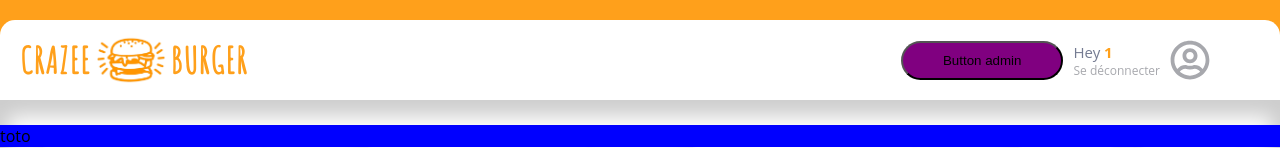
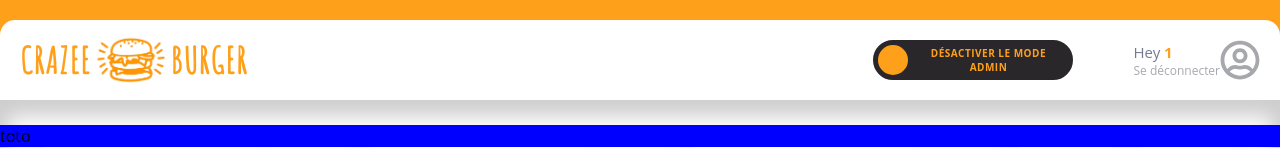
Before and after one commit to NikotoKoto/crazy-burger, a React (Vite) app: page /order/1 in a window 1280 px wide. Shown: the top 148 px of the page. Built offline with nearby package versions, Linux system fonts and the light colour scheme.

Commit message:
🍱F06: Navbar > RightSide > Add asset ToggleButton

```diff
--- a/src/components/pages/order/navbar/Profile.jsx
+++ b/src/components/pages/order/navbar/Profile.jsx
@@ -20,6 +20,7 @@
   color: ${theme.colors.greyBlue};
   display: flex;
   flex-direction: column;
+  padding-left: 50px;
 
   span {
     font-size: ${theme.fonts.size.P0};
--- a/src/components/pages/order/navbar/RightSide.jsx
+++ b/src/components/pages/order/navbar/RightSide.jsx
@@ -2,7 +2,7 @@
 import styled from "styled-components";
 import Profile from "./Profile";
 import { theme } from "../../../../theme";
-
+import ToggleButton from "../../../reusable-ui/ToggleButton";
 export default function RightSide({  IconNav, ...restProps }) {
   //state
   const { username } = useParams();
@@ -10,8 +10,10 @@
 
   //render
   return (
-    <RightSideStyled>
-      <button className="buttonAdmin">Button admin</button>
+    <RightSideStyled className="toggle-button">
+      <ToggleButton
+      labelIfUnchecked="Désactiver le mode Admin"
+      labelIfChecked="Activer le mode Admin"/>
      <Profile
      username={username}/>
       {IconNav && IconNav}
@@ -20,12 +22,8 @@
 }
 
 const RightSideStyled = styled.div`
-  background-color: #fff;
   display: flex;
-  justify-content: center;
   align-items: center;
-  gap: 10px;
-  padding: 0 50px 0 0;
 
    .iconNav {
     width: 40px;
@@ -33,14 +31,5 @@
     color: ${theme.colors.greyMedium};
   }
 
-  .buttonAdmin{
-    padding: 10px 40px;
-    border-radius: 25px;
-    background-color: purple;
-    cursor: pointer;
 
-    &:active{
-      transform: scale(0.95);
-    }
-  }
 `;
--- a/src/components/pages/order/orderPage.jsx
+++ b/src/components/pages/order/orderPage.jsx
@@ -1,7 +1,7 @@
-import Navbar from "./Navbar/Navbar";
+import Navbar from "./navbar/Navbar";
 import styled from "styled-components";
 import { theme } from "../../../theme";
-import Main from "./Main/Main";
+import Main from "./main/Main";
 
 export default function orderPage() {
   //state
--- /dev/null
+++ b/src/components/reusable-ui/ToggleButton.jsx
@@ -0,0 +1,134 @@
+import React from "react"
+import styled from "styled-components"
+import { theme } from "../../theme"
+
+export default function ToggleButton({
+  isChecked,
+  onToggle,
+  labelIfChecked = "Fermer",
+  labelIfUnchecked = "Ouvrir",
+}) {
+  return (
+    <ToggleButtonStyled>
+      <input
+        type="checkbox"
+        className="toggle"
+        id="rounded"
+        checked={isChecked}
+        onChange={onToggle}
+      />
+      <label
+        htmlFor="rounded"
+        className="rounded"
+        data-checked={labelIfChecked}
+        data-unchecked={labelIfUnchecked}
+      ></label>
+    </ToggleButtonStyled>
+  )
+}
+
+const ToggleButtonStyled = styled.div`
+
+
+  display: flex;
+  margin-right: 10px;
+  input[type="checkbox"] {
+
+    &.toggle {
+      display: none;
+    }
+
+    &.toggle + label {
+      display: inline-block;
+      height: 40px;
+      width: 200px;
+      position: relative;
+      font-size: ${theme.fonts.size.XXS};
+      letter-spacing: 0.5px;
+      border: 2px solid ${theme.colors.background_dark};
+      padding: 0;
+      margin: 0;
+      cursor: pointer;
+      box-sizing: border-box;
+      transition: all 500ms ease;
+    }
+
+    // the small round circle
+    &.toggle + label:before {
+      content: "";
+      position: absolute;
+      top: 3px;
+      height: 30px;
+      width: 30px;
+      transition: all 500ms ease;
+      z-index: 3;
+    }
+
+    // text inside the switch button (for checked and unchecked)
+    &.toggle + label:after {
+      /* border: 1px solid blue; */
+      width: 150px;
+      text-align: center;
+      z-index: 2;
+      text-transform: uppercase;
+      position: absolute;
+      top: 50%;
+      transform: translateY(-50%);
+      text-overflow: ellipsis;
+      overflow: hidden;
+    }
+
+    // outside box
+    &.toggle + label.rounded {
+      border-radius: 30px;
+    }
+
+    // small circle
+    &.toggle + label.rounded:before {
+      border-radius: 50%;
+    }
+
+    &.toggle:not(:checked) + label {
+      background-color: ${theme.colors.background_dark};
+      /* text-align: right; */
+    }
+
+    // text label when not checked
+    &.toggle:not(:checked) + label:after {
+      content: attr(data-unchecked);
+      right: 8px;
+      left: auto;
+      opacity: 1;
+      color: ${theme.colors.primary};
+      font-weight: ${theme.fonts.weights.bold};
+    }
+
+    // small circle when not checked
+    &.toggle:not(:checked) + label:before {
+      left: 3px;
+      background-color: ${theme.colors.primary};
+    }
+
+    // box container when checked
+    &.toggle:checked + label {
+      text-align: left;
+      border-color: ${theme.colors.primary};
+    }
+
+    // label text when checked
+    &.toggle:checked + label:after {
+      content: attr(data-checked);
+      left: 9px;
+      right: auto;
+      opacity: 1;
+      color: ${theme.colors.dark};
+      letter-spacing: 0px;
+    }
+
+    // small circle when checked
+    &.toggle:checked + label:before {
+      left: 162px;
+      background-color: ${theme.colors.primary};
+    }
+  }
+`
```
